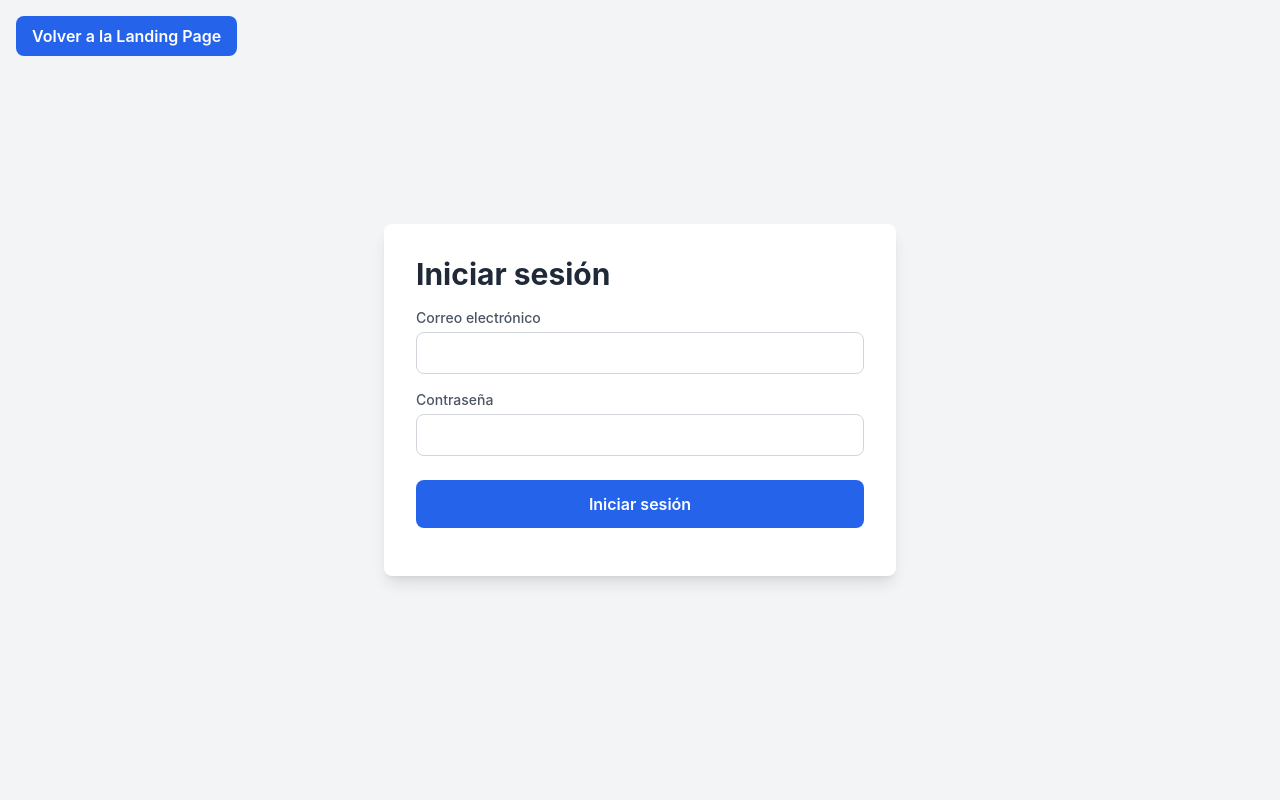
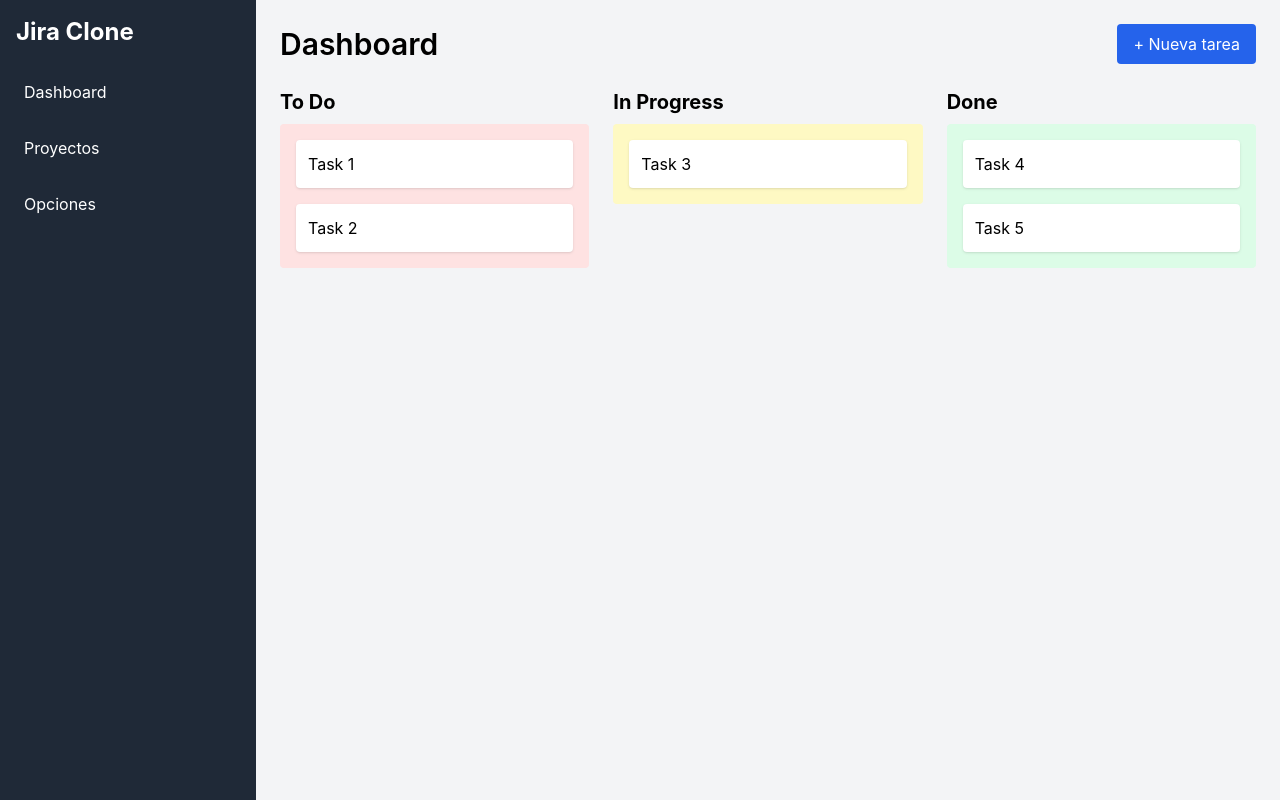
Before and after one commit to AdriGarcia75/TFG-CFGS-DAW, a React (Create React App) app in the folder client/: page /dashboard in a window 1280 px wide. Before the commit this address led to /login. Built offline with nearby package versions, Linux system fonts and the light colour scheme; sample sign-in values are in the browser's storage.

Commit message:
add dashboard view (wip) and access after successfull login

```diff
--- a/client/src/App.js
+++ b/client/src/App.js
@@ -8,7 +8,7 @@
 import Login from './pages/Login';
 import Register from './pages/Register';
 import ProtectedRoute from './components/ProtectedRoute';
-// import Dashboard from './pages/Dashboard';
+import Dashboard from './pages/Dashboard';
 
 function App() {
 	return (
@@ -20,7 +20,7 @@
 
 				{/* protected routes (via webtoken) */}
 				<Route element={<ProtectedRoute />}>
-					{/* <Route path="/dashboard" element={<Dashboard />} /> */}
+					<Route path="/dashboard" element={<Dashboard />} />
 				</Route>
 
 				{/* redirect */}
--- /dev/null
+++ b/client/src/components/DashboardView.jsx
@@ -0,0 +1,49 @@
+import React from "react";
+
+export default function DashboardLayout() {
+  const columns = [
+    { title: "To Do", color: "bg-red-100", tasks: ["Task 1", "Task 2"] },
+    { title: "In Progress", color: "bg-yellow-100", tasks: ["Task 3"] },
+    { title: "Done", color: "bg-green-100", tasks: ["Task 4", "Task 5"] },
+  ];
+
+  return (
+    <div className="flex h-screen">
+      <aside className="w-64 bg-gray-800 text-white flex flex-col p-4">
+        <h2 className="text-2xl font-bold mb-6">Jira Clone</h2>
+        <nav className="flex flex-col gap-4">
+          <a href="#" className="hover:bg-gray-700 p-2 rounded">Dashboard</a>
+          <a href="#" className="hover:bg-gray-700 p-2 rounded">Proyectos</a>
+          <a href="#" className="hover:bg-gray-700 p-2 rounded">Opciones</a>
+        </nav>
+      </aside>
+
+      <main className="flex-1 bg-gray-100 p-6 overflow-auto">
+        <header className="flex justify-between items-center mb-6">
+          <h1 className="text-3xl font-semibold">Dashboard</h1>
+          <button className="bg-blue-600 text-white px-4 py-2 rounded hover:bg-blue-700">
+            + Nueva tarea
+          </button>
+        </header>
+
+        <div className="grid grid-cols-3 gap-6">
+          {columns.map((col, idx) => (
+            <div key={idx} className="flex flex-col">
+              <h2 className="text-xl font-bold mb-2">{col.title}</h2>
+              <div className={`rounded p-4 space-y-4 ${col.color}`}>
+                {col.tasks.map((task, i) => (
+                  <div
+                    key={i}
+                    className="bg-white p-3 rounded shadow hover:shadow-md cursor-pointer"
+                  >
+                    {task}
+                  </div>
+                ))}
+              </div>
+            </div>
+          ))}
+        </div>
+      </main>
+    </div>
+  );
+}
--- /dev/null
+++ b/client/src/pages/Dashboard.jsx
@@ -0,0 +1,7 @@
+import React from "react";
+import DashboardView from "../components/DashboardView";
+
+export default function Dashboard() {
+
+  return <DashboardView />;
+}
--- a/client/src/pages/Login.jsx
+++ b/client/src/pages/Login.jsx
@@ -1,10 +1,12 @@
 import React, { useState } from 'react';
 import LoginForm from '../components/LoginForm';
 import BackToLandingPage from '../components/BackToLandingPage';
+import { useNavigate } from 'react-router-dom';
 
 const Login = () => {
 	const [email, setEmail] = useState('');
 	const [password, setPassword] = useState('');
+	const navigate = useNavigate();
 
 	const handleSubmit = async (e) => {
 		e.preventDefault();
@@ -26,7 +28,7 @@
 				localStorage.setItem('token', data.token);
 
 				alert('Inicio de sesión completado!');
-				// navigate('/dashboard');
+				navigate('/dashboard');
 			} else {
 				alert(data.error || 'Error al iniciar sesión');
 			}
```
